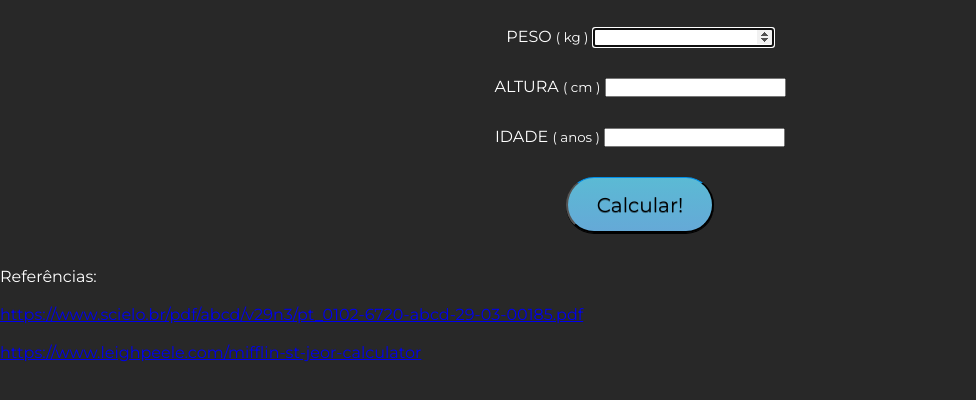
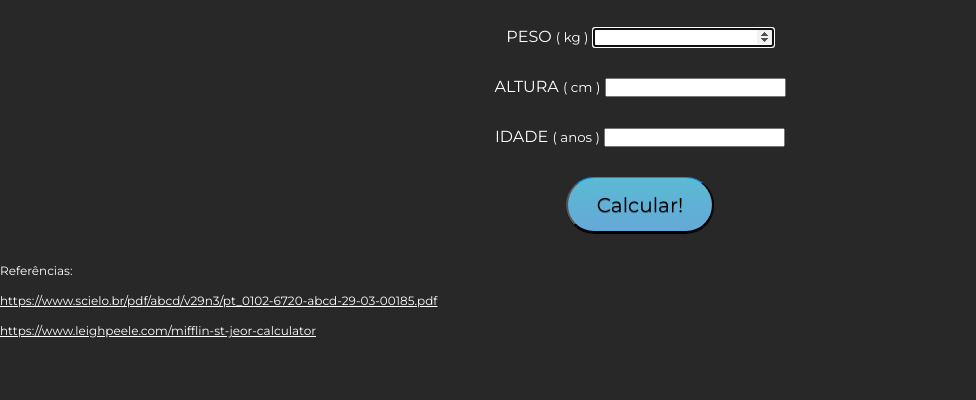
Before and after one commit to lucianomenddes/metabolismobasal, a website: page index.html in a window 1280 px wide. Shown: the part 96-496 px from the top of the page, without its empty margins (0-976 px from the left). Drawn offline with Linux system fonts and the light colour scheme.

Commit message:
estilização do footer

```diff
--- a/public/style.css
+++ b/public/style.css
@@ -12,6 +12,9 @@ body {
   background: #282828;
   font-family: 'Montserrat', sans-serif;
   color: white;
+}
+footer {
+  font-size: 12px;
 }
 img {
   display: block;
@@ -77,3 +80,6 @@ p {
   border-top-color: #bcd2e0;
   background: #bcd2e0;
 }
+a {
+  color: white;
+}
```
